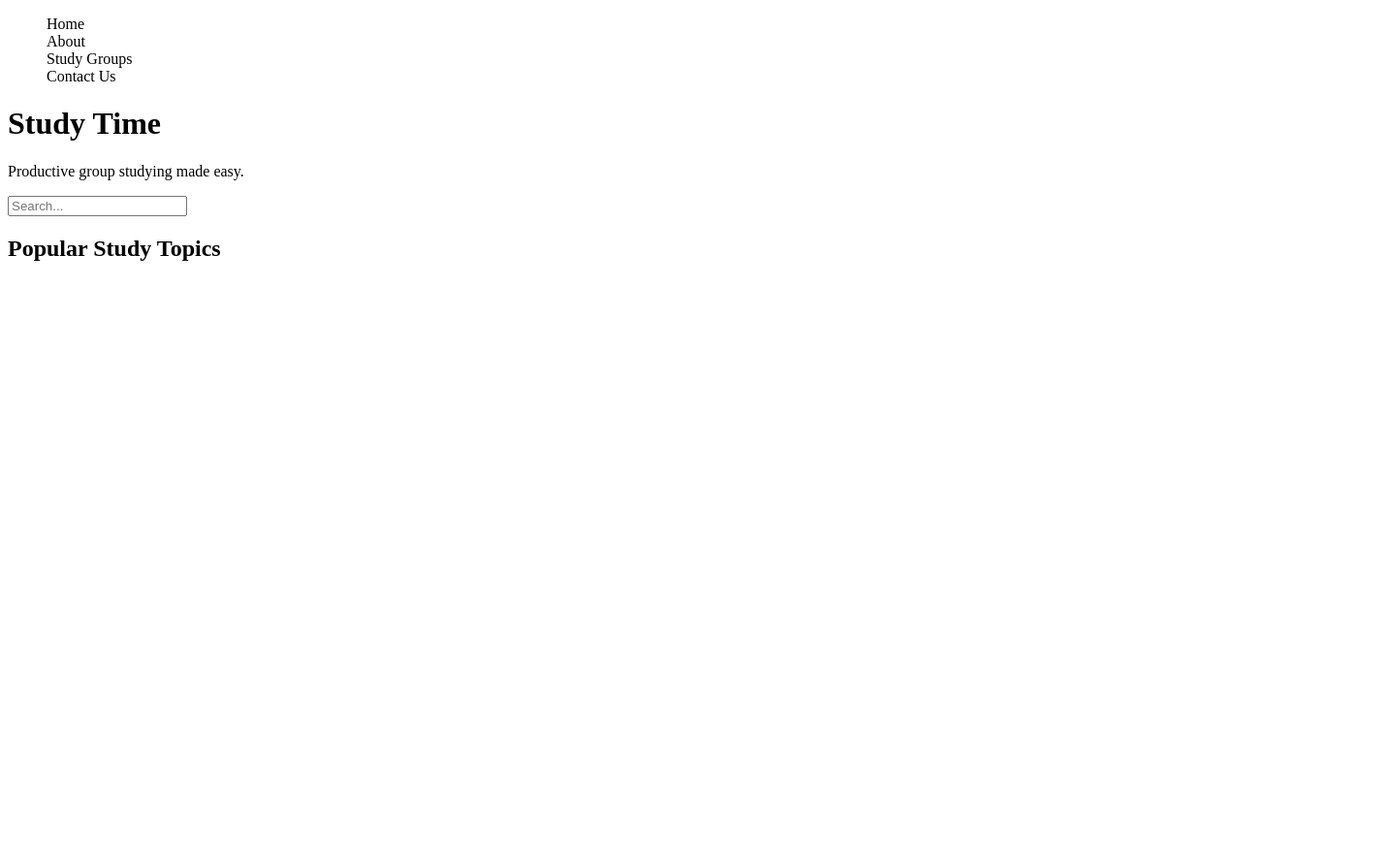
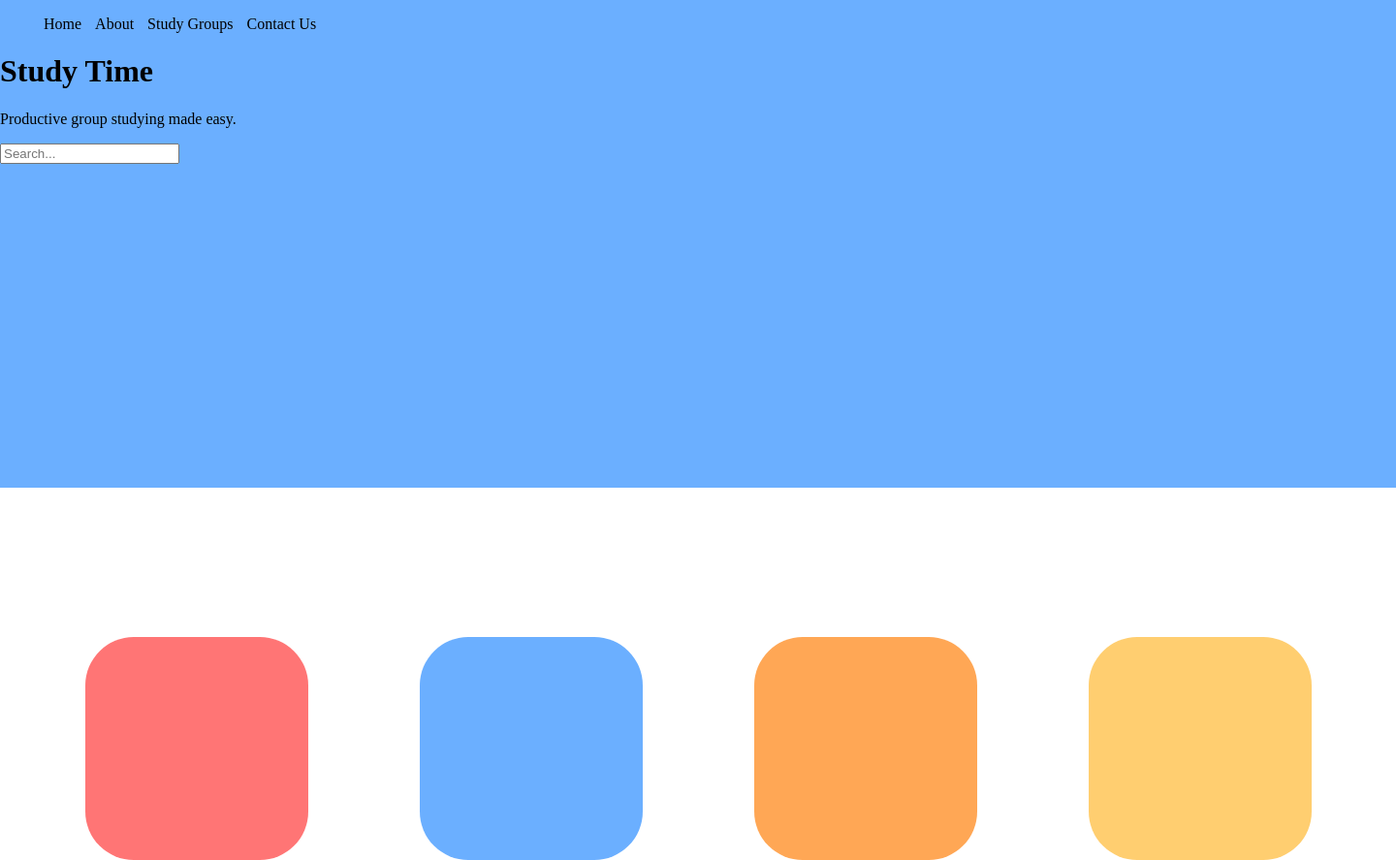
Before and after one commit to jerrydengz/project.StormHacks2021, a website: page static/home.html in a window 1280 px wide. Shown: the whole page at 97% size, 1440 px wide, since content can reach past the window. Before the commit the page ends 800 px from the top, so only its background shows below. Drawn offline with nearby package versions, Linux system fonts and the light colour scheme; no server answers.

Commit message:
styling cards

```diff
--- a/static/home.css
+++ b/static/home.css
@@ -0,0 +1,60 @@
+.homebg {
+    position: absolute;
+    width: 1440px;
+    height: 503px;
+    left: 0px;
+    top: 0px;
+
+    background: #6BAFFF;
+}
+
+.navMenu {
+    display:inline;
+    text-align: center;
+    padding: 5px;
+}
+
+.card1 {
+    position: absolute;
+    width: 230px;
+    height: 230px;
+    left: 88px;
+    top: 657px;
+
+    background: #FF7575;
+    border-radius: 50px;
+}
+
+.card2 {
+    position: absolute;
+    width: 230px;
+    height: 230px;
+    left: 433px;
+    top: 657px;
+
+    background: #6BAFFF;
+    border-radius: 50px;
+}
+
+.card3 {
+
+    position: absolute;
+    width: 230px;
+    height: 230px;
+    left: 778px;
+    top: 657px;
+
+    background: #FFA755;
+    border-radius: 50px;
+}
+
+.card4 {
+    position: absolute;
+    width: 230px;
+    height: 230px;
+    left: 1123px;
+    top: 657px;
+
+    background: #FFCE70;
+    border-radius: 50px;
+}
--- a/static/home.html
+++ b/static/home.html
@@ -4,9 +4,8 @@
 	<head>
 		<meta charset="UTF-8">
 		<meta name="viewport" content="width=device-width, initial-scale=1.0">
-        <link rel="stylesheet" type="text/css" href="style.css">
+        <link rel="stylesheet" type="text/css" href="home.css">
 		<title>Home</title>
-        <link rel="stylesheet" href="home.css">
         <script src="socket.io/socket.io.js"></script>
 		<script src="app.js"></script>
 	</head>
@@ -19,7 +18,7 @@
                     <div class="navMenu">Home</div>
                     <div class="navMenu">About</div>
                     <div class="navMenu">Study Groups</div>
-                    <div class="navMenu">Contact Us</div>
+                    <div class="navMenu"> Contact Us</div>
                 </ul>
             </div>
 
@@ -38,14 +37,15 @@
 
         </div>
 
+        <row>
             <div> <!-- white section -->
                 <h2>Popular Study Topics</h2>
                 <div class="card1"> <!-- card 1 (to go join study sessions)--></div>
                 <div class="card2"> <!-- card 2 (to go join study sessions)--></div>
                 <div class="card3"> <!-- card 3 (to go join study sessions)--></div>
                 <div class="card4"> <!-- card 4 (to go join study sessions)--></div>
-            <div class="card4"> <!-- card 4 (to go join study sessions)--></div>
             </div>
+        </row>
 
 	</body>
 </html>
```
Also changed, not shown: static/index.html (+5 -12 lines). Lines whose indentation alone changed are shown as unchanged.
